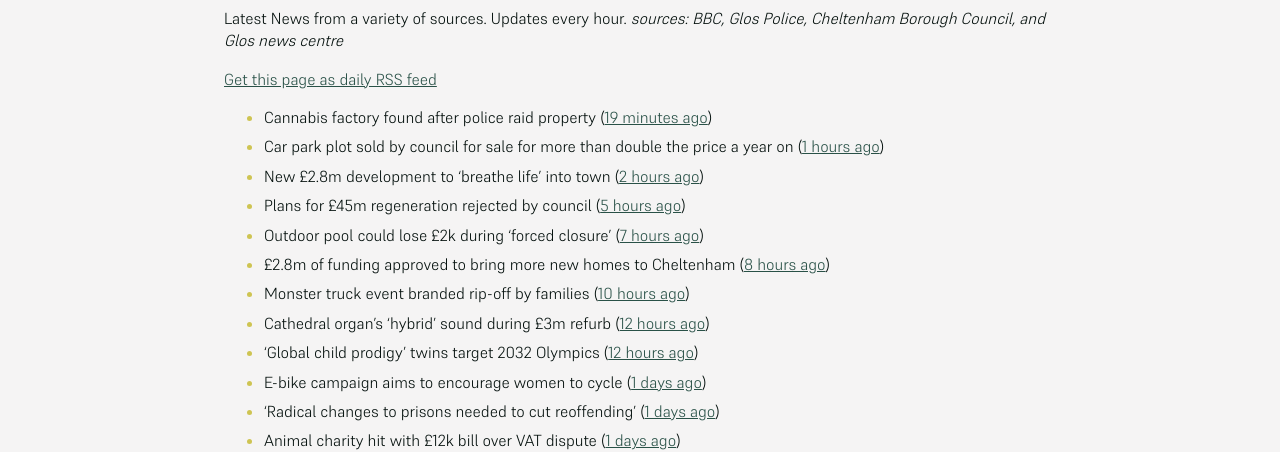
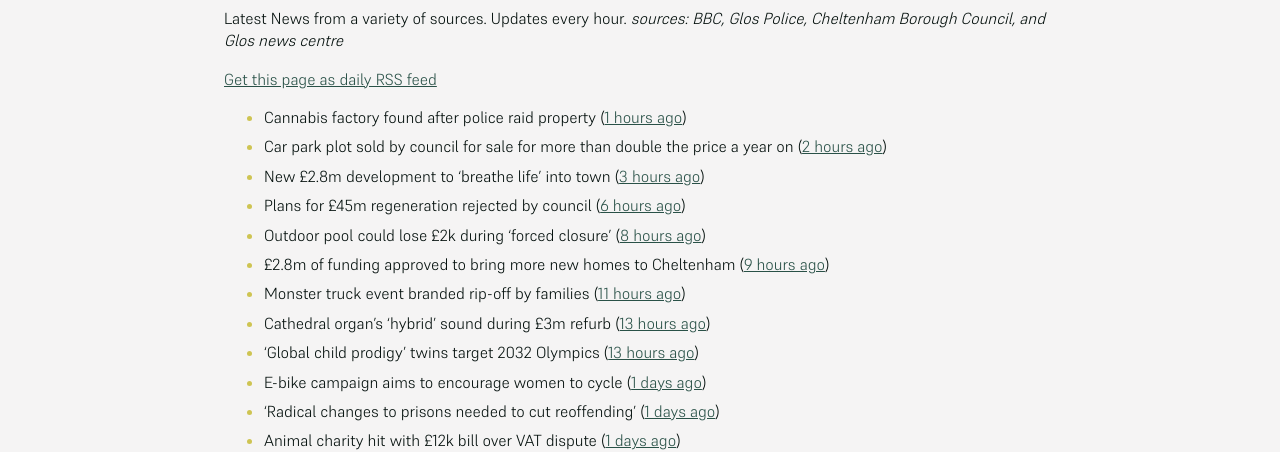
Before and after one commit to mat-0/cheltenham-open-data, a Jekyll site: the page built from _pages/news.md, in a window 1280 px wide. Shown: the part 266-718 px from the top of the page. Built offline with Jekyll 4.4.1, drawn with Linux system fonts in a browser that asks for light colours.

Commit message:
Updated 2025-07-02 18:58:54

```diff
--- a/_pages/news.md
+++ b/_pages/news.md
@@ -12,15 +12,15 @@ _sources: BBC, Glos Police, Cheltenham Borough Council, and Glos news centre_
 [Get this page as daily RSS feed](/daily.rss)
 
 <!-- news_marker starts -->
-- Cannabis factory found after police raid property ([19 minutes ago](https://www.bbc.com/news/articles/cx2jxv80022o))
-- Car park plot sold by council for sale for more than double the price a year on ([1 hours ago](https://gloucesternewscentre.co.uk/car-park-plot-sold-by-council-for-sale-for-more-than-double-the-price-a-year-on/))
-- New £2.8m development to 'breathe life' into town ([2 hours ago](https://www.bbc.com/news/articles/cvg8n8djp0no))
-- Plans for £45m regeneration rejected by council ([5 hours ago](https://www.bbc.com/news/articles/ckg3jn2207ro))
-- Outdoor pool could lose £2k during 'forced closure' ([7 hours ago](https://www.bbc.com/news/articles/cvg885vxldgo))
-- £2.8m of funding approved to bring more new homes to Cheltenham ([8 hours ago](https://www.cheltenham.gov.uk/news/article/3027/28m_of_funding_approved_to_bring_more_new_homes_to_cheltenham))
-- Monster truck event branded rip-off by families ([10 hours ago](https://www.bbc.com/news/articles/c4gdmy874q4o))
-- Cathedral organ's 'hybrid' sound during £3m refurb ([12 hours ago](https://www.bbc.com/news/articles/cy4nngn7pgxo))
-- 'Global child prodigy' twins target 2032 Olympics ([12 hours ago](https://www.bbc.com/news/articles/c0k7x723zr1o))
+- Cannabis factory found after police raid property ([1 hours ago](https://www.bbc.com/news/articles/cx2jxv80022o))
+- Car park plot sold by council for sale for more than double the price a year on ([2 hours ago](https://gloucesternewscentre.co.uk/car-park-plot-sold-by-council-for-sale-for-more-than-double-the-price-a-year-on/))
+- New £2.8m development to 'breathe life' into town ([3 hours ago](https://www.bbc.com/news/articles/cvg8n8djp0no))
+- Plans for £45m regeneration rejected by council ([6 hours ago](https://www.bbc.com/news/articles/ckg3jn2207ro))
+- Outdoor pool could lose £2k during 'forced closure' ([8 hours ago](https://www.bbc.com/news/articles/cvg885vxldgo))
+- £2.8m of funding approved to bring more new homes to Cheltenham ([9 hours ago](https://www.cheltenham.gov.uk/news/article/3027/28m_of_funding_approved_to_bring_more_new_homes_to_cheltenham))
+- Monster truck event branded rip-off by families ([11 hours ago](https://www.bbc.com/news/articles/c4gdmy874q4o))
+- Cathedral organ's 'hybrid' sound during £3m refurb ([13 hours ago](https://www.bbc.com/news/articles/cy4nngn7pgxo))
+- 'Global child prodigy' twins target 2032 Olympics ([13 hours ago](https://www.bbc.com/news/articles/c0k7x723zr1o))
 - E-bike campaign aims to encourage women to cycle ([1 days ago](https://www.bbc.com/news/articles/c9w11l9y7qno))
 - 'Radical changes to prisons needed to cut reoffending' ([1 days ago](https://www.bbc.com/news/articles/cm2zz75v286o))
 - Animal charity hit with £12k bill over VAT dispute ([1 days ago](https://www.bbc.com/news/articles/cglzy4518y9o))
```
Also changed, not shown: _data/flood.json (+5 -27 lines), _pages/fix-my-street.md (+2 -2 lines), index.md (+5 -5 lines).
